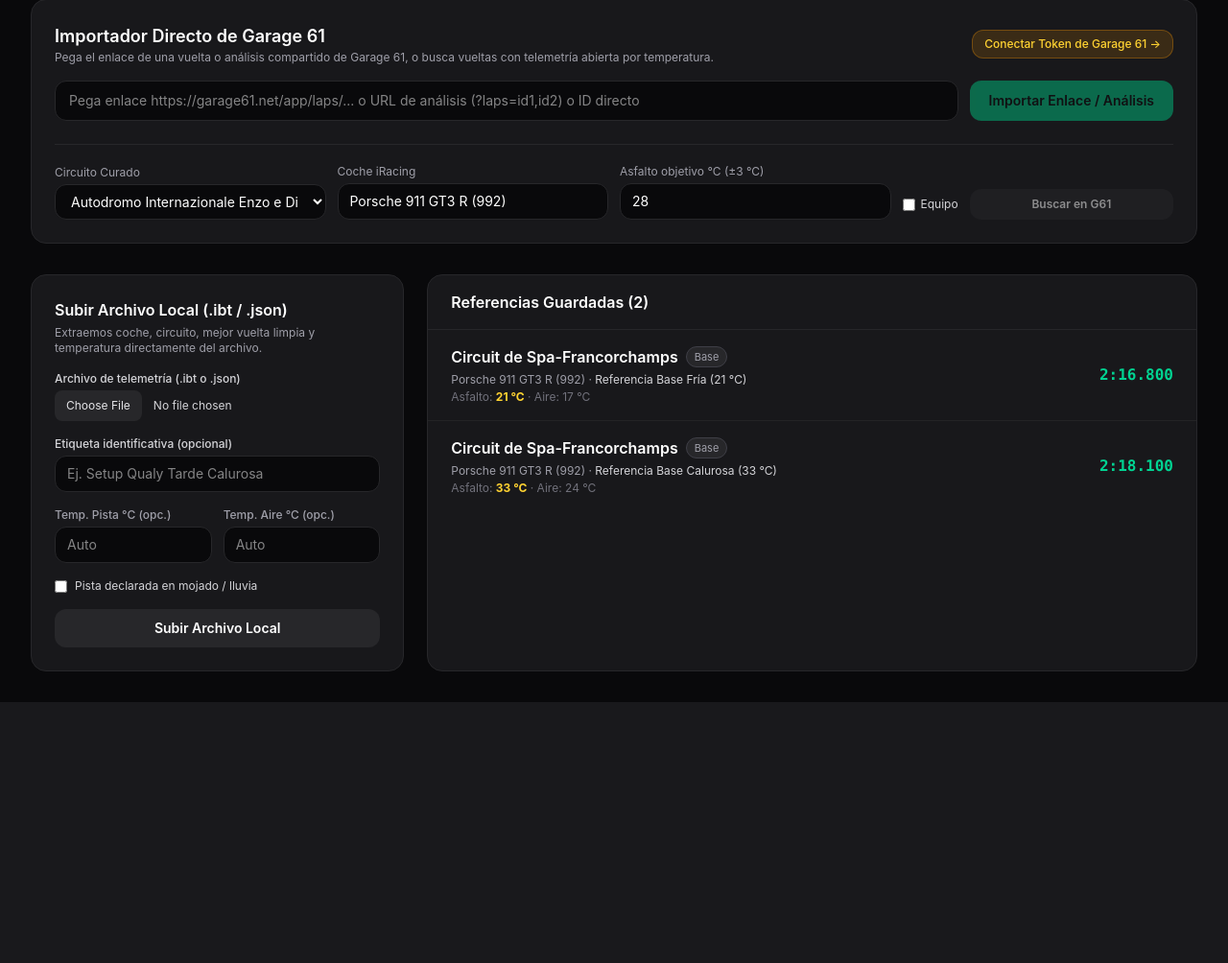
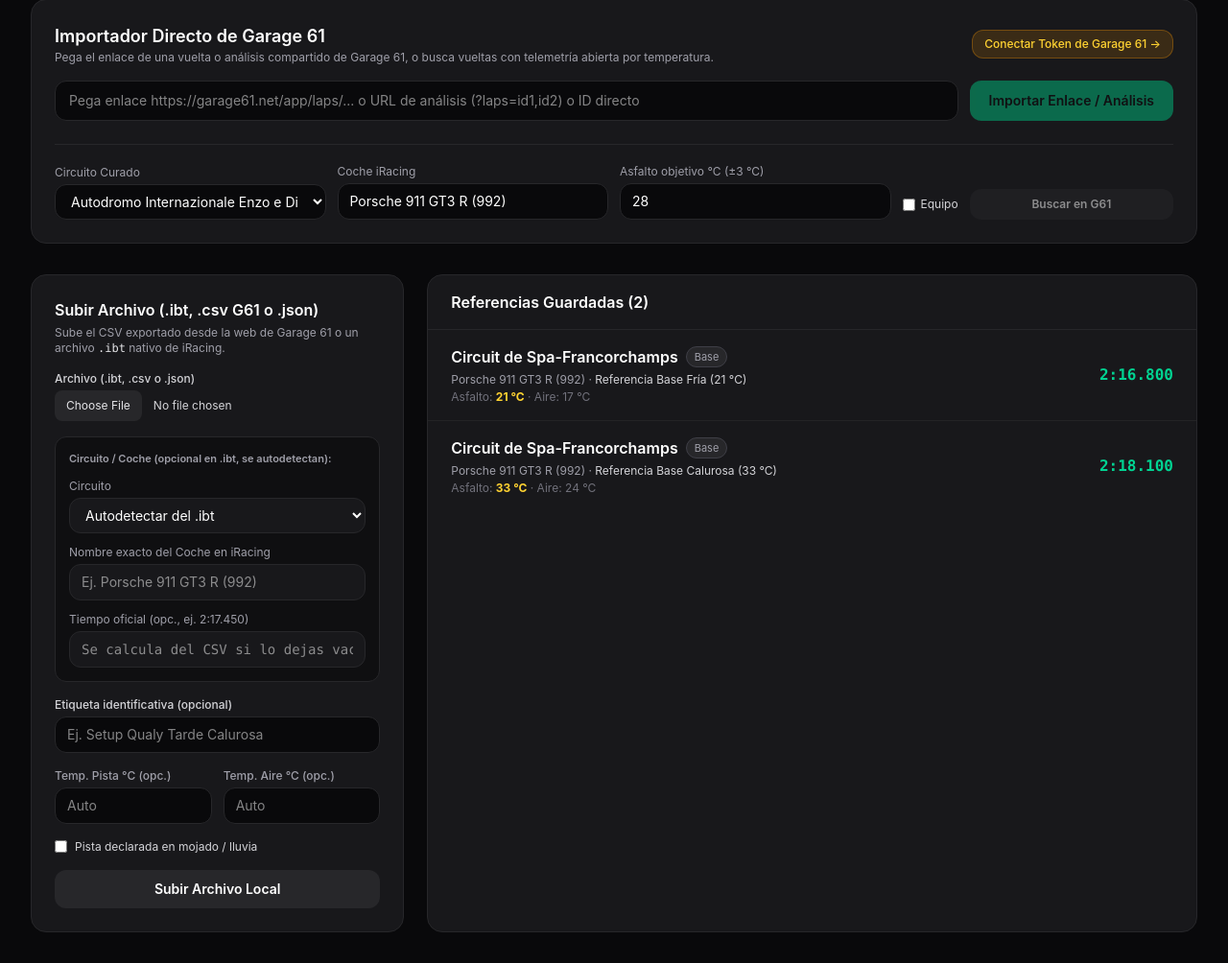
Before and after one commit to grimaltos/pacefriend, a Laravel app: page /references in a window 1280 px wide. Shown: the part 210-1214 px from the top of the page at 96% size. Before the commit the page ends 942 px from the top, so only its background shows below. Run offline with Laravel 12, Linux system fonts and the light colour scheme; the visitor is signed in with stand-in values (Sample User, id 1); data comes from the database, SQL or seed files in the repository; style sheets or scripts are compiled from the project's sources; some libraries are stand-ins or nearby versions.

Commit message:
feat(references): support direct upload of Garage 61 exported CSV files

```diff
--- a/backend/app/Http/Controllers/Web/ReferenceLapController.php
+++ b/backend/app/Http/Controllers/Web/ReferenceLapController.php
@@ -6,6 +6,7 @@ use App\Http\Controllers\Controller;
 use App\Models\Lap;
 use App\Models\ReferenceLap;
 use App\Models\Track;
+use App\Services\Garage61\Garage61CsvParserService;
 use App\Services\Garage61\Garage61ImporterService;
 use App\Services\Telemetry\IbtFileParserService;
 use App\Services\Telemetry\TelemetryNormalizerService;
@@ -21,6 +22,7 @@ class ReferenceLapController extends Controller
 {
     public function __construct(
         private readonly IbtFileParserService $ibtParser,
+        private readonly Garage61CsvParserService $g61CsvParser,
         private readonly TelemetryNormalizerService $normalizer,
         private readonly Garage61ImporterService $g61Importer,
     ) {}
@@ -64,6 +66,9 @@ class ReferenceLapController extends Controller
     {
         $validated = $request->validate([
             'telemetry_file' => ['required', 'file', 'max:51200'],
+            'track_id' => ['nullable', 'integer', 'exists:tracks,id'],
+            'car_name' => ['nullable', 'string', 'max:160'],
+            'lap_time_override' => ['nullable', 'string', 'max:24'],
             'label' => ['nullable', 'string', 'max:180'],
             'track_temp_override' => ['nullable', 'numeric', 'min:-10', 'max:75'],
             'air_temp_override' => ['nullable', 'numeric', 'min:-20', 'max:60'],
@@ -71,21 +76,59 @@ class ReferenceLapController extends Controller
         ]);
 
         $file = $request->file('telemetry_file');
+        $rawContent = (string) file_get_contents($file->getRealPath());
+        $originalName = $file->getClientOriginalName();
+        $isCsv = strtolower($file->getClientOriginalExtension()) === 'csv' || $this->looksLikeGarage61Csv($rawContent);
 
+        if ($isCsv) {
+            if (empty($validated['track_id']) || empty(trim((string) ($validated['car_name'] ?? '')))) {
+                return back()->withErrors([
+                    'telemetry_file' => 'Para subir un CSV de Garage 61 selecciona el Circuito y escribe el nombre del Coche.',
+                ]);
+            }
+
+            $track = Track::query()->findOrFail((int) $validated['track_id']);
             try {
-            $parsed = $this->ibtParser->parseContent(
-                (string) file_get_contents($file->getRealPath()),
-                $file->getClientOriginalName()
-            );
+                $csvParsed = $this->g61CsvParser->parseUploadedFile($rawContent, $track->length_km);
             } catch (InvalidArgumentException $e) {
                 return back()->withErrors(['telemetry_file' => $e->getMessage()]);
             }
 
-        $track = Track::resolveOrCreateCurated(
+            $overrideMs = $this->parseLapTimeStringToMs($validated['lap_time_override'] ?? null);
+            $parsed = [
+                'track_slug' => $track->slug,
+                'track_name' => $track->name,
+                'track_length_km' => $track->length_km,
+                'car_name' => trim((string) $validated['car_name']),
+                'lap_time_ms' => $overrideMs ?? $csvParsed['inferred_lap_time_ms'],
+                'track_temp_c' => $csvParsed['track_temp_c'],
+                'air_temp_c' => $csvParsed['air_temp_c'],
+                'is_wet' => false,
+                'source' => 'g61_csv_upload',
+                'samples' => $csvParsed['samples'],
+            ];
+        } else {
+            try {
+                $parsed = $this->ibtParser->parseContent($rawContent, $originalName);
+            } catch (InvalidArgumentException $e) {
+                return back()->withErrors(['telemetry_file' => $e->getMessage()]);
+            }
+
+            $track = ! empty($validated['track_id'])
+                ? Track::query()->findOrFail((int) $validated['track_id'])
+                : Track::resolveOrCreateCurated(
                     $parsed['track_slug'],
                     $parsed['track_name'],
                     $parsed['track_length_km']
                 );
+
+            if (! empty(trim((string) ($validated['car_name'] ?? '')))) {
+                $parsed['car_name'] = trim((string) $validated['car_name']);
+            }
+            if ($overrideMs = $this->parseLapTimeStringToMs($validated['lap_time_override'] ?? null)) {
+                $parsed['lap_time_ms'] = $overrideMs;
+            }
+        }
 
         $trackTemp = isset($validated['track_temp_override']) && $validated['track_temp_override'] !== null
             ? (float) $validated['track_temp_override']
@@ -104,7 +147,7 @@ class ReferenceLapController extends Controller
             'user_id' => $request->user()->id,
             'track_id' => $track->id,
             'car_name' => $parsed['car_name'],
-            'label' => $validated['label'] ?: "{$file->getClientOriginalName()} ({$trackTemp} °C)",
+            'label' => $validated['label'] ?: "{$originalName} ({$trackTemp} °C)",
             'lap_time_ms' => $parsed['lap_time_ms'],
             'track_temp_c' => $trackTemp,
             'air_temp_c' => $airTemp,
@@ -115,6 +158,32 @@ class ReferenceLapController extends Controller
         ]);
 
         return back()->with('success', "Vuelta de referencia cargada para {$track->name} ({$trackTemp} °C asfalto).");
+    }
+
+    private function looksLikeGarage61Csv(string $raw): bool
+    {
+        $firstLine = strtolower((string) strtok(ltrim($raw, "\xEF\xBB\xBF \t\r\n"), "\r\n"));
+        return str_contains($firstLine, ',') && str_contains($firstLine, 'lapdistpct') && str_contains($firstLine, 'speed');
+    }
+
+    private function parseLapTimeStringToMs(?string $input): ?int
+    {
+        $s = trim((string) $input);
+        if ($s === '') {
+            return null;
+        }
+        // Format M:SS.mmm (e.g. 2:17.450)
+        if (preg_match('/^(\d+):(\d{1,2})(?:[.,](\d{1,3}))?$/', $s, $m)) {
+            $minutes = (int) $m[1];
+            $seconds = (int) $m[2];
+            $millis = isset($m[3]) ? (int) str_pad($m[3], 3, '0') : 0;
+            return ($minutes * 60000) + ($seconds * 1000) + $millis;
+        }
+        // Seconds float (e.g. 137.450)
+        if (is_numeric($s) && (float) $s > 5.0) {
+            return (int) round(((float) $s) * 1000.0);
+        }
+        return null;
     }
 
     public function importGarage61Url(Request $request): RedirectResponse
--- a/backend/app/Services/Garage61/Garage61CsvParserService.php
+++ b/backend/app/Services/Garage61/Garage61CsvParserService.php
@@ -32,6 +32,8 @@ class Garage61CsvParserService
         $brakeIdx = $colMap['brake'] ?? null;
         $gearIdx = $colMap['gear'] ?? null;
         $timeIdx = $colMap['lapcurrentlaptime'] ?? $colMap['sessiontime'] ?? $colMap['time'] ?? null;
+        $trackTempIdx = $colMap['tracktempcrew'] ?? $colMap['tracktemp'] ?? $colMap['track_temp'] ?? null;
+        $airTempIdx = $colMap['airtemp'] ?? $colMap['air_temp'] ?? null;
 
         if ($pctIdx === null || $speedIdx === null || $throttleIdx === null || $brakeIdx === null) {
             throw new InvalidArgumentException('El CSV de Garage 61 no incluye las columnas base requeridas (LapDistPct, Speed, Throttle, Brake).');
@@ -41,6 +43,8 @@ class Garage61CsvParserService
         $maxPctSeen = 0.0;
         $maxThrottleSeen = 0.0;
         $maxBrakeSeen = 0.0;
+        $detectedTrackTemp = null;
+        $detectedAirTemp = null;
 
         foreach ($lines as $line) {
             if (trim($line) === '') {
@@ -49,6 +53,13 @@ class Garage61CsvParserService
             $cols = str_getcsv($line);
             if (! isset($cols[$pctIdx], $cols[$speedIdx], $cols[$throttleIdx], $cols[$brakeIdx])) {
                 continue;
+            }
+
+            if ($detectedTrackTemp === null && $trackTempIdx !== null && isset($cols[$trackTempIdx]) && is_numeric($cols[$trackTempIdx])) {
+                $detectedTrackTemp = round((float) $cols[$trackTempIdx], 1);
+            }
+            if ($detectedAirTemp === null && $airTempIdx !== null && isset($cols[$airTempIdx]) && is_numeric($cols[$airTempIdx])) {
+                $detectedAirTemp = round((float) $cols[$airTempIdx], 1);
             }
 
             $pct = (float) $cols[$pctIdx];
@@ -122,4 +133,50 @@ class Garage61CsvParserService
 
         return $samples;
     }
+
+    /**
+     * Parse a manually uploaded Garage 61 CSV file and infer lap duration & temperatures if present.
+     *
+     * @return array{
+     *   samples: array<int, array<string, float|int>>,
+     *   inferred_lap_time_ms: int,
+     *   track_temp_c: float,
+     *   air_temp_c: float
+     * }
+     */
+    public function parseUploadedFile(string $csvContent, float $trackLengthKm = 5.0): array
+    {
+        // Strip UTF-8 BOM if present
+        $clean = preg_replace('/^\xEF\xBB\xBF/', '', $csvContent) ?? $csvContent;
+        $samples = $this->parseCsv($clean, 95000, $trackLengthKm);
+        $last = end($samples);
+        $inferredMs = max(10000, (int) ($last['t_ms'] ?? 95000));
+
+        // Extract optional TrackTemp / AirTemp from first data row if exported
+        $lines = preg_split('/\r\n|\r|\n/', trim($clean)) ?: [];
+        $trackTemp = 26.0;
+        $airTemp = 20.0;
+        if (count($lines) >= 2) {
+            $headers = array_map(static fn ($h) => strtolower(trim((string) $h, " \"'")), str_getcsv($lines[0]));
+            $firstRow = str_getcsv($lines[1]);
+            $tIdx = array_search('tracktempcrew', $headers, true);
+            if ($tIdx === false) {
+                $tIdx = array_search('tracktemp', $headers, true);
+            }
+            if ($tIdx !== false && isset($firstRow[$tIdx]) && is_numeric($firstRow[$tIdx])) {
+                $trackTemp = round((float) $firstRow[$tIdx], 1);
+            }
+            $aIdx = array_search('airtemp', $headers, true);
+            if ($aIdx !== false && isset($firstRow[$aIdx]) && is_numeric($firstRow[$aIdx])) {
+                $airTemp = round((float) $firstRow[$aIdx], 1);
+            }
+        }
+
+        return [
+            'samples' => $samples,
+            'inferred_lap_time_ms' => $inferredMs,
+            'track_temp_c' => $trackTemp,
+            'air_temp_c' => $airTemp,
+        ];
+    }
 }
--- a/backend/resources/js/Pages/References/Index.vue
+++ b/backend/resources/js/Pages/References/Index.vue
@@ -12,11 +12,16 @@ const props = defineProps({
 
 const uploadForm = useForm({
     telemetry_file: null,
+    track_id: '',
+    car_name: '',
+    lap_time_override: '',
     label: '',
     track_temp_override: '',
     air_temp_override: '',
     is_wet: false,
 });
+
+const isCsvSelected = ref(false);
 
 const g61UrlForm = useForm({
     g61_input: '',
@@ -31,13 +36,21 @@ const g61Results = ref([]);
 const g61SearchError = ref('');
 
 function onFileChange(e) {
-    uploadForm.telemetry_file = e.target.files[0] || null;
+    const f = e.target.files[0] || null;
+    uploadForm.telemetry_file = f;
+    isCsvSelected.value = !!f && f.name.toLowerCase().endsWith('.csv');
+    if (isCsvSelected.value && !uploadForm.track_id && props.tracks?.length) {
+        uploadForm.track_id = props.tracks[0].id;
+    }
 }
 
 function submitUpload() {
     uploadForm.post('/references', {
         forceFormData: true,
-        onSuccess: () => uploadForm.reset(),
+        onSuccess: () => {
+            uploadForm.reset();
+            isCsvSelected.value = false;
+        },
     });
 }
 
@@ -177,14 +190,35 @@ function removeRef(id) {
 
         <div class="grid lg:grid-cols-3 gap-6">
             <div class="rounded-2xl bg-zinc-900 border border-zinc-800 p-6 h-fit">
-                <h2 class="font-semibold text-white mb-1">Subir Archivo Local (.ibt / .json)</h2>
-                <p class="text-xs text-zinc-400 mb-4">Extraemos coche, circuito, mejor vuelta limpia y temperatura directamente del archivo.</p>
+                <h2 class="font-semibold text-white mb-1">Subir Archivo (.ibt, .csv G61 o .json)</h2>
+                <p class="text-xs text-zinc-400 mb-4">Sube el CSV exportado desde la web de Garage 61 o un archivo <code class="text-zinc-200">.ibt</code> nativo de iRacing.</p>
 
                 <form @submit.prevent="submitUpload" class="space-y-4">
                     <div>
-                        <label class="block text-xs font-medium text-zinc-300 mb-1">Archivo de telemetría (.ibt o .json)</label>
-                        <input type="file" accept=".ibt,.json" required @change="onFileChange" class="w-full text-xs text-zinc-300 file:mr-3 file:py-2 file:px-3 file:rounded-lg file:border-0 file:bg-zinc-800 file:text-zinc-200 hover:file:bg-zinc-700" />
+                        <label class="block text-xs font-medium text-zinc-300 mb-1">Archivo (.ibt, .csv o .json)</label>
+                        <input type="file" accept=".ibt,.csv,.json" required @change="onFileChange" class="w-full text-xs text-zinc-300 file:mr-3 file:py-2 file:px-3 file:rounded-lg file:border-0 file:bg-zinc-800 file:text-zinc-200 hover:file:bg-zinc-700" />
                         <p v-if="uploadForm.errors.telemetry_file" class="text-xs text-rose-400 mt-1">{{ uploadForm.errors.telemetry_file }}</p>
+                    </div>
+
+                    <div class="space-y-3 rounded-xl border border-zinc-800 bg-zinc-950/60 p-3.5">
+                        <div class="text-[11px] font-semibold" :class="isCsvSelected ? 'text-emerald-400' : 'text-zinc-400'">
+                            {{ isCsvSelected ? 'Datos de la vuelta CSV de Garage 61 (obligatorios para CSV):' : 'Circuito / Coche (opcional en .ibt, se autodetectan):' }}
+                        </div>
+                        <div>
+                            <label class="block text-xs text-zinc-400 mb-1">Circuito</label>
+                            <select v-model="uploadForm.track_id" :required="isCsvSelected" class="w-full rounded-xl bg-zinc-900 border border-zinc-800 px-3 py-2 text-sm text-white">
+                                <option value="">Autodetectar del .ibt</option>
+                                <option v-for="t in tracks" :key="t.id" :value="t.id">{{ t.name }}</option>
+                            </select>
+                        </div>
+                        <div>
+                            <label class="block text-xs text-zinc-400 mb-1">Nombre exacto del Coche en iRacing</label>
+                            <input v-model="uploadForm.car_name" :required="isCsvSelected" type="text" placeholder="Ej. Porsche 911 GT3 R (992)" class="w-full rounded-xl bg-zinc-900 border border-zinc-800 px-3 py-2 text-sm text-white focus:outline-none focus:border-emerald-500" />
+                        </div>
+                        <div>
+                            <label class="block text-xs text-zinc-400 mb-1">Tiempo oficial (opc., ej. 2:17.450)</label>
+                            <input v-model="uploadForm.lap_time_override" type="text" placeholder="Se calcula del CSV si lo dejas vacío" class="w-full rounded-xl bg-zinc-900 border border-zinc-800 px-3 py-2 text-sm font-mono text-white focus:outline-none focus:border-emerald-500" />
+                        </div>
                     </div>
 
                     <div>
@@ -227,8 +261,8 @@ function removeRef(id) {
                                 <span v-if="ref.source === 'garage61_autopilot'" class="text-[11px] px-2 py-0.5 rounded-full bg-indigo-500/20 text-indigo-300 border border-indigo-500/30">
                                     G61 Autopilot
                                 </span>
-                                <span v-else-if="ref.source === 'garage61_manual'" class="text-[11px] px-2 py-0.5 rounded-full bg-emerald-500/20 text-emerald-300 border border-emerald-500/30">
-                                    G61 Importada
+                                <span v-else-if="ref.source === 'garage61_manual' || ref.source === 'g61_csv_upload'" class="text-[11px] px-2 py-0.5 rounded-full bg-emerald-500/20 text-emerald-300 border border-emerald-500/30">
+                                    {{ ref.source === 'g61_csv_upload' ? 'G61 CSV' : 'G61 Importada' }}
                                 </span>
                                 <span v-else :class="ref.is_owned ? 'bg-emerald-500/15 text-emerald-300 border-emerald-500/30' : 'bg-zinc-800 text-zinc-400 border-zinc-700'" class="text-[11px] px-2 py-0.5 rounded-full border">
                                     {{ ref.is_owned ? 'Propia' : 'Base' }}
```
Also changed, not shown: backend/tests/Feature/Garage61IntegrationTest.php (+26 -0 lines). Lines whose indentation alone changed are shown as unchanged.
